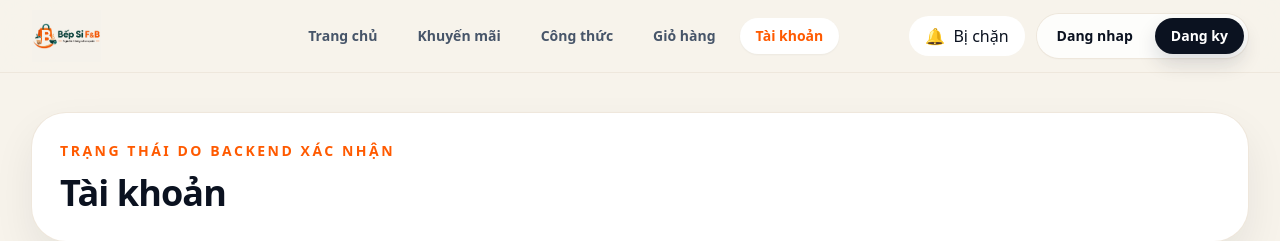
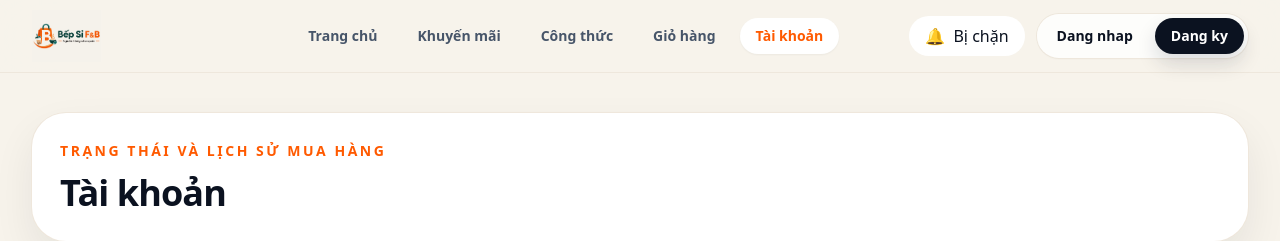
Before and after one commit to gustavjung01/F-B-Order, a Next.js app in the folder apps/frontend/: page /account in a window 1280 px wide. Shown: the top 241 px of the page. Built offline with nearby package versions, Linux system fonts and the light colour scheme; no server answers.

Commit message:
feat(account): render purchase insights

```diff
--- a/apps/frontend/app/account/page.tsx
+++ b/apps/frontend/app/account/page.tsx
@@ -1,4 +1,5 @@
 import { SignedIn } from "@clerk/nextjs";
+import { AccountOrderInsights } from "@/components/account/AccountOrderInsights";
 import { BackendAccountStatus } from "@/components/account/BackendAccountStatus";
 import { ClerkAccountPanel } from "@/components/auth/ClerkAccountPanel";
 import { ResponsivePageShell } from "@/components/responsive/ResponsivePageShell";
@@ -7,11 +8,12 @@ export const dynamic = "force-dynamic";
 
 export default function AccountPage() {
   return (
-    <ResponsivePageShell active="account" title="Tài khoản" subtitle="Trạng thái do backend xác nhận">
+    <ResponsivePageShell active="account" title="Tài khoản" subtitle="Trạng thái và lịch sử mua hàng">
       <div className="space-y-4">
         <ClerkAccountPanel />
         <SignedIn>
           <BackendAccountStatus />
+          <AccountOrderInsights />
         </SignedIn>
       </div>
     </ResponsivePageShell>
```
